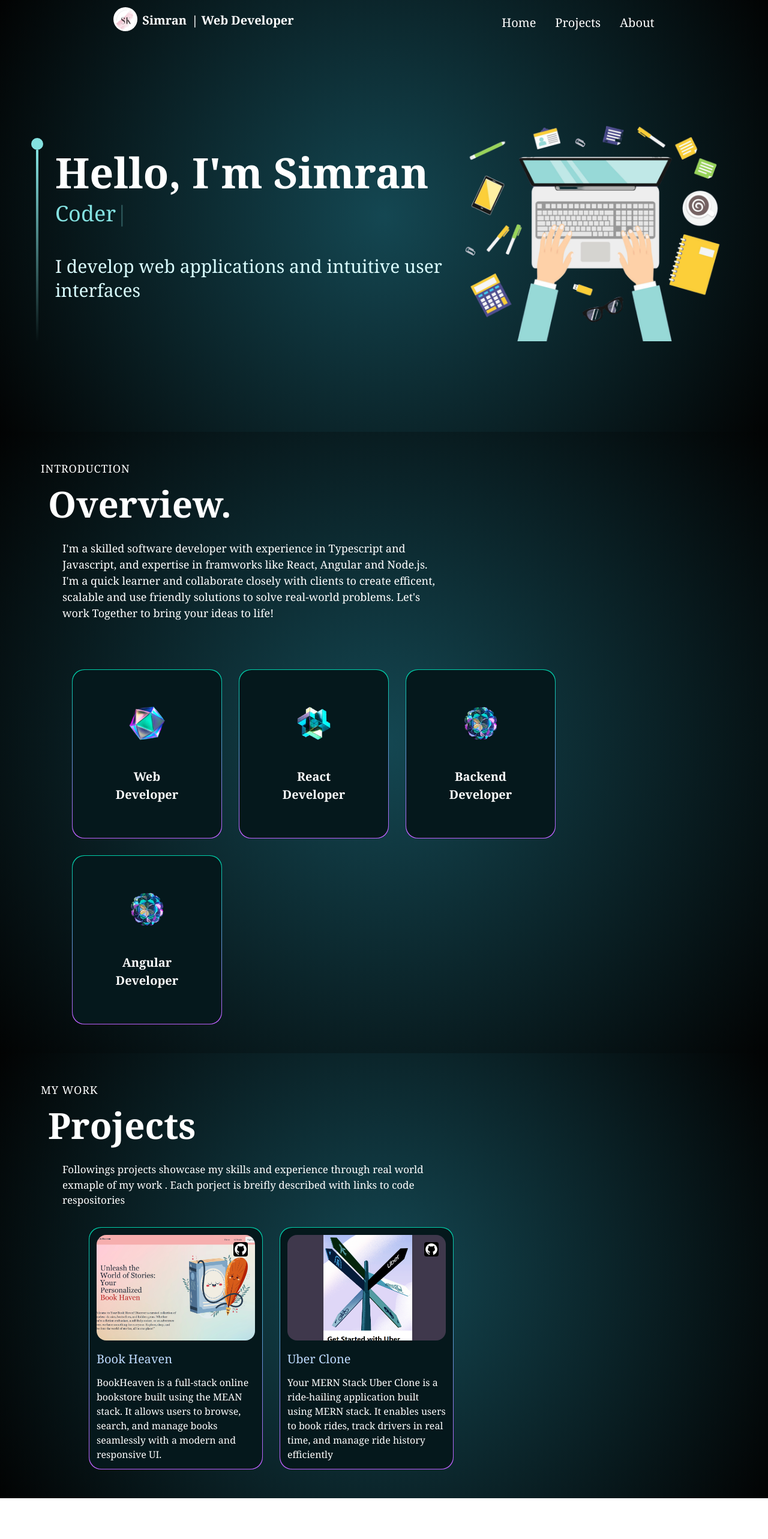
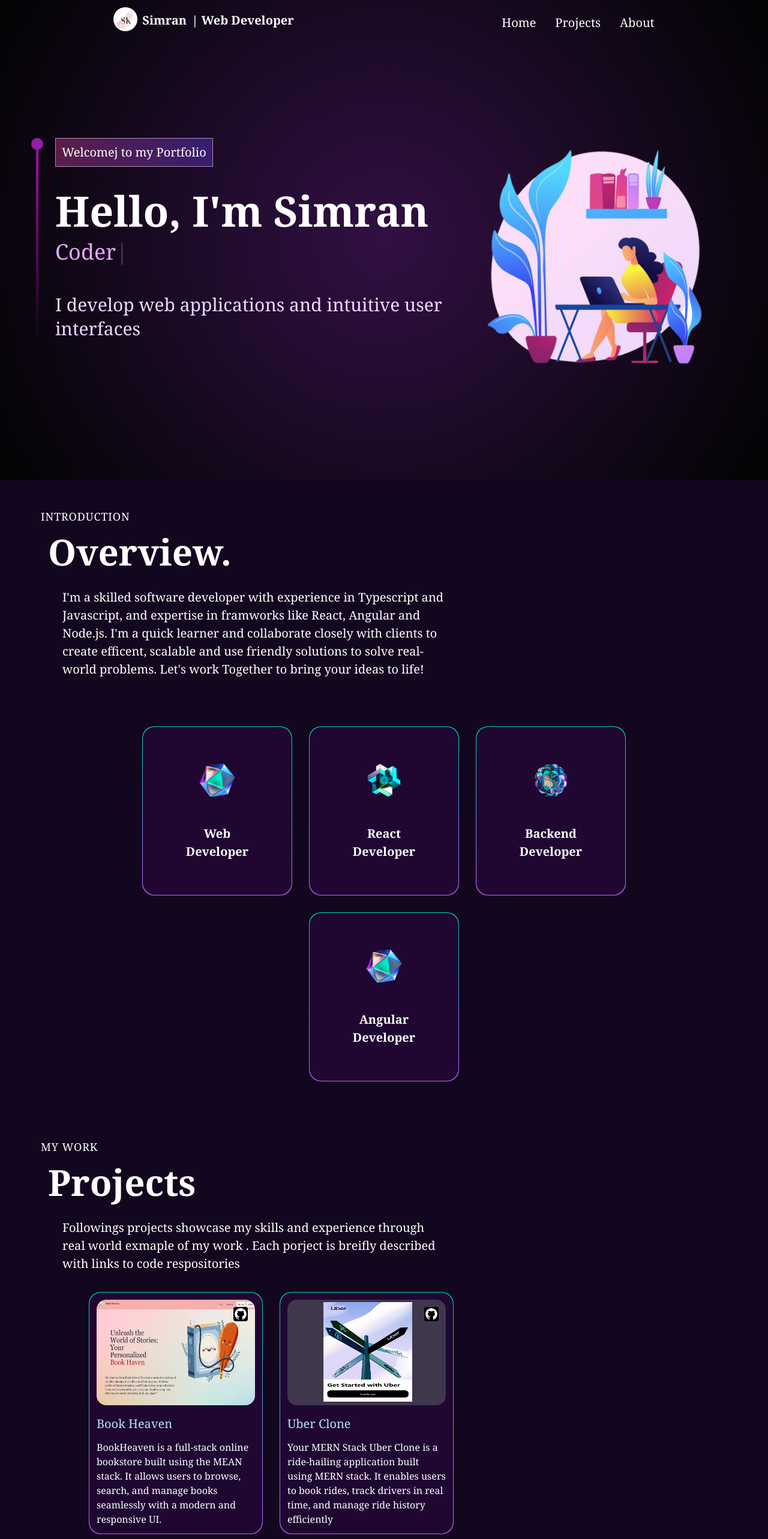
Before and after one commit to Simrankaur16/myPortfolio, a React (Vite) app: page / in a window 1280 px wide. Shown: the top 2566 px of the page at 60% size. Before the commit the page ends 2498 px from the top, so only its background shows below. Built offline with nearby package versions, Linux system fonts and the light colour scheme.

Commit message:
background change

```diff
--- a/src/components/About.jsx
+++ b/src/components/About.jsx
@@ -11,10 +11,11 @@ const About = () => {
     const ServiceCard = ({index, title, icon}) => {
 
         return(
-         <Tilt className='sm:w-[250px] w-[140px]   flex flex-col'>
+         <Tilt  options={{max:45, scale:1, speed: 450}}
+          className='sm:w-[250px] w-[140px]   flex flex-col'>
             <div className='w-full green-pink-gradient   p-[1px] rounded-[20px]  '>
-             <div className='bg-[#05181c]  rounded-[20px] py-4 px-12 h-[200px]  sm:h-[280px] flex justify-evenly items-center flex-col'>
-                <img src={icon} alt={title} className='w-16 h-16 object-contain' />
+             <div className='bg-[#1f0732]  rounded-[20px] py-4 px-12 h-[200px]  sm:h-[280px] flex justify-evenly items-center flex-col'>
+                <img src={icon} alt={title} className='w-16 h-16 object-cover' />
                 <h3 className='text-white text-[20px] font-bold text-center'>{title}</h3>
               </div>
             </div>
@@ -25,18 +26,18 @@ const About = () => {
 
   return (
     <>
-    <div name="About" className="bg-black bg-repeat text-white bg-home max-w-screen-2xl min-h-auto  container mx-auto sm:p-12 p-4 md:px-10 mt-0  ">
+    <div name="About" className="bg-[#13061f]  text-white  max-w-screen-2xl min-h-auto  container mx-auto sm:p-12 p-4 md:px-10 mt-0  ">
     <p className='sm:text-[18px] text-[14px] text-secondary uppercase tracking-wider sm:px-7'>Introduction</p>
     <h2 className='text-white font-black md:text-[60px] sm:text-[50px] xs:text-[40px] text-[30px] px-10'>Overview.</h2>
 
-    <div className='mt-4 sm:px-16 sm:text-[18px]   text-[14px] max-w-3xl '>
+    <div className='mt-4 sm:px-16 sm:text-[20px]    text-[17px] max-w-3xl '>
     I'm a skilled software developer with experience in Typescript and Javascript, and expertise in framworks
      like React, Angular and Node.js. I'm a quick learner and collaborate closely
      with clients to create efficent, scalable and use friendly solutions to solve real-world problems. Let's work
      Together to bring your ideas to life!
 
     </div>
-    <div className='sm:mt-20 mt-5 sm:px-20 flex flex-wrap gap-7'>
+    <div className='sm:mt-20 mt-5 sm:px-20 flex flex-wrap gap-7 items-center justify-center'>
         {
             services.map((service ,index)=>(
                 <ServiceCard key={service.title} index={index} {...service}/>
--- a/src/components/Dashboard.jsx
+++ b/src/components/Dashboard.jsx
@@ -1,39 +1,41 @@
 import React from 'react'
+
 import banner from '../assets/computer.png'
 import { ReactTyped } from 'react-typed'
+
+
+
 
 
 
 const Dashboard = () => {
   return (
     <>
-    {/* <div className='max-w-screen-2xl h-screen  container mx-auto p-4 md:px-20 mt-18   bg-black ' >
-       <div className='flex flex-col md:flex-row'>
-        <div classname="sm:w-1/2">
-          <div className='w-5 h-5 rounded-full bg-[#418386]'/>
-          <div className='w-1 sm:h-80 h-40 green-gradient '/>
-        </div>
-        <div classname="sm:w-1/2">Right</div>
-       </div>
-    </div> */}
 
-       <section name="Home" className="max-w-screen-2xl min-h-[720px] container mx-auto p-4 md:px-20 mt-0 text-white   bg-home">
-        <div className="sm:px-13 px-6 absolute inset-0 top-[100px] sm:top-[150px] max-w-7xl mx-auto flex
-        flex-row items-start gap-5">
+
+       <section name="Home" className="max-w-screen-2xl min-h-screen container mx-auto p-4 md:px-20 mt-0 text-white bg-home
+         ">
+
+        <div className="sm:px-13 px-6 absolute inset-0 top-[100px] sm:top-[150px] max-w-7xl mx-auto flex z-0
+
+        flex-row items-start gap-5 ">
+
 
           <div className='flex flex-col justify-center
            items-center mt-7 sm:mt-20'>
-            <div className='w-5 h-5 rounded-full bg-[#84e1e0]'/>
-            <div className='w-1 sm:h-80 h-55 green-gradient'/>
+            <div className='w-5 h-5 rounded-full bg-[#961ca3]'/>
+            <div className='w-1 sm:h-80 h-68 green-gradient'/>
 
           </div>
           <div className='flex flex-col md:flex-row'>
+
             <div className='sm:mt-20 mt-7'>
+              <span className='tagline'>Welcomej to my Portfolio</span>
               <h1 className='font-black lg:text-[70px] sm:text-[60px]   text-[34px] lg:leading-[98px] mt-2'>
                 Hello, I'm Simran
 
               </h1>
-              <span className='text-4xl text-[#84e1e0]'>
+              <span className='text-4xl text-[#e5aaf7]'>
                 < ReactTyped
 
                    strings={["Developer", "Programmer", "Coder"]}
@@ -42,15 +44,15 @@ const Dashboard = () => {
                    loop={true}
                    />
               </span>
-              <p className='text-[#d9fdff]  text-2xl lg:text-[30px] sm:text-[26px]  lg:leading-[40px] mt-10 sm:mt-12  text-white-100'>
+              <p className='text-[#eed9ff]  text-2xl lg:text-[30px] sm:text-[26px]  lg:leading-[40px] mt-10 sm:mt-12  text-white-100'>
                I develop web applications and intuitive user interfaces
                </p>
 
 
             </div>
 
-            <div className='md:w-1/2 mt-10 h-90   '>
-             <img src={banner} className='md:w-500px md:h-400px' alt='banner'/>
+            <div className='sm:w-1/2 mt-10 h-90   '>
+             <img src={banner} className='md:w-700px md:h-700px' alt='banner'/>
             </div>
           </div>
 
@@ -63,6 +65,7 @@ const Dashboard = () => {
 
     </section>
 
+
     </>
   )
 }
--- a/src/components/Navbar.jsx
+++ b/src/components/Navbar.jsx
@@ -53,7 +53,7 @@ const Navbar = () => {
 
   return (
     <div className= {`max-w-screen-2xl items-center container mx-auto px-4 pd:px-20 py-3   text-white fixed top-0 left-0 right-0 z-10
-      transition-all duration-300 ${scrolled ? 'bg-[#082328]' : 'bg-[#e7e7e700]'}`}>
+      transition-all duration-300 ${scrolled ? 'bg-[#160724]' : 'bg-[#e7e7e700]'}`}>
         <div className='flex sm:justify-around justify-between'>
             <div className='flex  space-x-2 '>
                 <img className='h-10 w-10 rounded-full ' src={logo} alt='log'/>
@@ -99,7 +99,7 @@ const Navbar = () => {
         <div className='sm:hidden flex flex-1 justify-end  '>
 
 
-          <div  className=' p-2 bg-[rgb(0,36,40)] px-6 text-white absolute top-18   my-2 min-w-[12px] z-10 rounded-xl'>
+          <div  className=' p-2 purple-gradient px-6 text-white absolute top-18   my-2 min-w-[12px] z-10 rounded-xl'>
              <ul className='text-ba'>
               {
                 navItems.map(({id,text})=>(
--- a/src/components/Project.jsx
+++ b/src/components/Project.jsx
@@ -14,10 +14,10 @@ const Project = () => {
                 options={{max:45, scale:1, speed: 450}}
              className='sm:w-[290px] w-[270px]  flex flex-col'>
             <div className='w-full green-pink-gradient   p-[1px] rounded-[20px]  '>
-             <div className='bg-[#05181c]  rounded-[20px] p-3     '>
+             <div className='bg-[#1f0732]  rounded-[20px] p-3     '>
 
               <div className='relative w-full  '>
-                <img src={image} alt={name} className='w-full h-44 object-cover rounded-2xl' />
+                <img src={image} alt={name} className='w-full h-44  rounded-2xl' />
                 <div className='absolute inset-0 flex justify-end   '>
                   <div className='black w-12 h-12 rounded-full flex justify-center items-center cursor-pointer'
                     onClick={()=>window.open (source_code_link, "_blank")}>
@@ -46,17 +46,17 @@ const Project = () => {
 
   return (
     <>
-    <div name="Projects" className="bg-black text-white bg-home   max-w-screen-2xl min-h-auto  bg-repeat container mx-auto sm:p-12 p-4 sm:px-10 mt-0  ">
+    <div name="Projects" className="bg-[#13061f] text-white    max-w-screen-2xl min-h-auto  bg-repeat container mx-auto sm:p-12 p-4 sm:px-10 mt-0  ">
     <p className='sm:text-[18px] text-[14px] text-secondary uppercase tracking-wider sm:px-7 '>MY WORK</p>
     <h2 className='text-white font-black md:text-[60px] sm:text-[50px] xs:text-[40px] text-[30px] px-10'>Projects</h2>
 
 
-    <div className='sm:mt-4 mt-3 sm:px-16  text-[17px] max-w-3xl '>
+    <div className='sm:mt-4 mt-3 sm:px-16 text-[18px]   sm:text-[20px] max-w-3xl '>
     Followings projects showcase my skills and experience through real world exmaple of my work
      . Each porject is breifly described with links to code respositories
     </div>
 
-    <div className='mt-8  ml-7 sm:px-20 flex flex-wrap gap-7'>
+    <div className='mt-8 items-center justify-center sm:items-start sm:justify-normal  sm:ml-7 sm:px-20 flex flex-wrap gap-7'>
         {projects.map((project, index) => (
           <ProjectCard key={`project-${index}`} index={index} {...project} />
         ))}
--- a/src/index.css
+++ b/src/index.css
@@ -7,19 +7,29 @@
 
 }
 
+.purple-gradient {
+  background: #400951; /* fallback for old browsers */
+  background: linear-gradient(
+    to right,
+    #460960,
+    #110224
+  );
+
+}
+
 .green-gradient {
-    background: #4deeee;
-    background: linear-gradient(-90deg, #4deee3 0%, rgba(60, 51, 80, 0) 100%);
+    background: #220c63;
+    background: linear-gradient(-90deg, #cb4dee 0%, rgba(60, 51, 80, 0) 100%);
     background: -webkit-linear-gradient(
       -90deg,
-      #84e1e0 0%,
+      #ad0ead 0%,
       rgba(60, 51, 80, 0) 100%
     );
   }
 
 .bg-home{
-    background: rgb(70, 196, 198);
-background: radial-gradient(circle, rgb(20, 71, 82) 0%, rgb(2, 3, 3) 100%);
+    background: rgb(59, 29, 84);
+background: radial-gradient(circle, rgb(49, 16, 67) 0%, rgb(2, 3, 3) 100%);
 }
 
 
@@ -83,3 +93,13 @@ background: radial-gradient(circle, rgb(20, 71, 82) 0%, rgb(2, 3, 3) 100%);
     -webkit-background-clip: text;
     -webkit-text-fill-color: transparent;
   }
+
+
+ .tagline {
+    background: linear-gradient(90.21deg, rgba(170, 54, 124, .5) -5.91%, rgba(74, 47, 189, .5) 111.58%);
+    border: 1px solid hsla(0, 0%, 100%, .5);
+    display: inline-block;
+    font-size: 20px;
+    margin-bottom: 16px;
+    padding: 8px 10px;
+}
--- a/src/index.js
+++ b/src/index.js
@@ -25,7 +25,7 @@ const services = [
     },
     {
       title: "Angular Developer",
-      icon: backend,
+      icon: web,
     },
 
   ];
```
Also changed, not shown: src/assets/computer.png.
